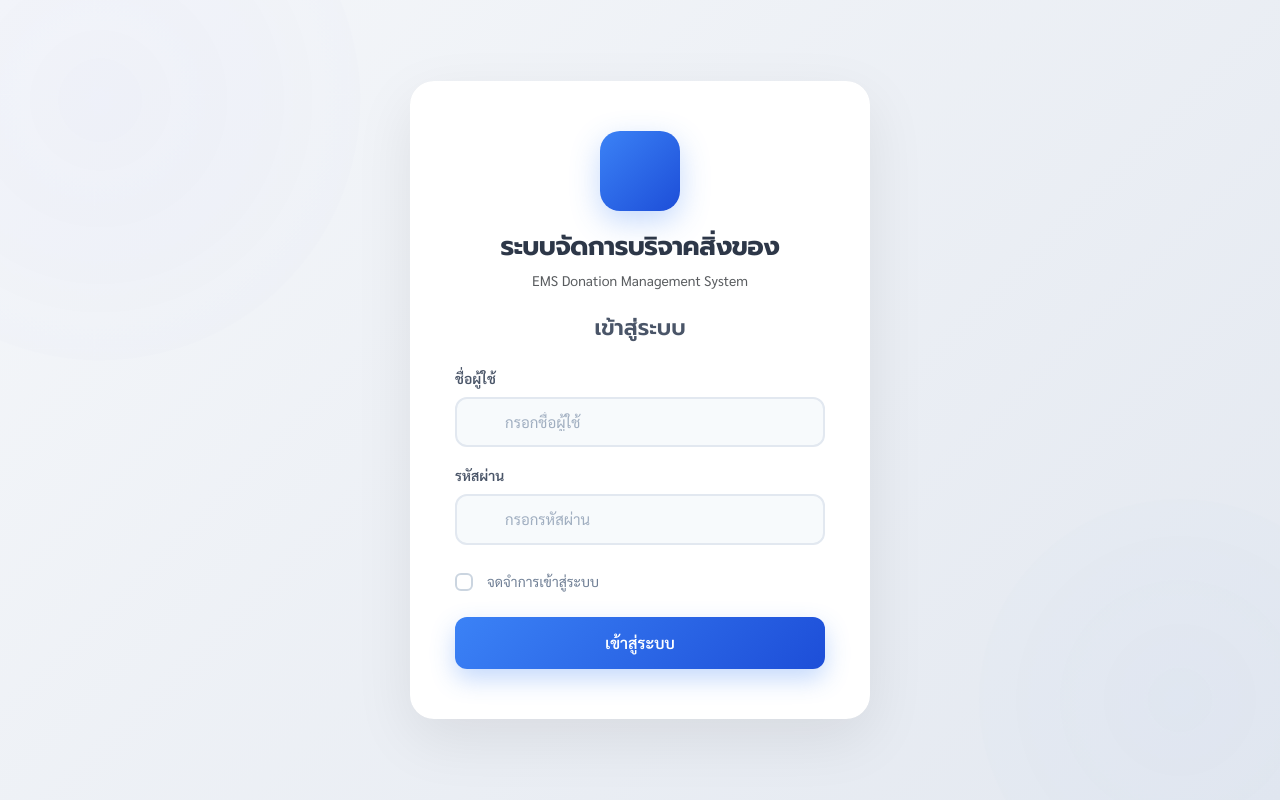
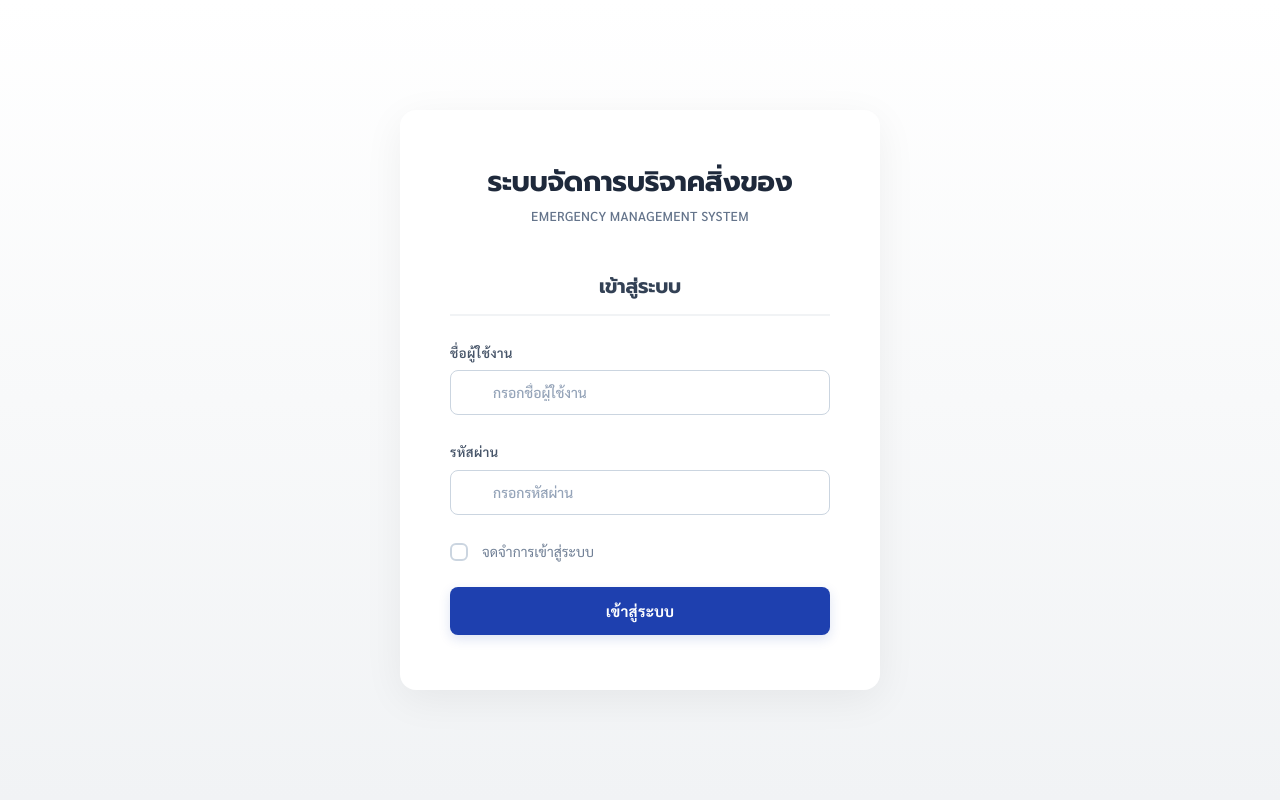
Before and after one commit to SSmikey/ems-donation, a Next.js app: page / in a window 1280 px wide. Built offline with nearby package versions, Linux system fonts and the light colour scheme.

Commit message:
Update login page to clean white Thai UI

```diff
--- a/src/app/page.tsx
+++ b/src/app/page.tsx
@@ -42,12 +42,8 @@ export default function LoginPage() {
     <div
       style={{
         minHeight: '100vh',
-        background: '#ffffff',
-        backgroundImage: `
-          linear-gradient(135deg, #f5f7fa 0%, #e3e8f0 100%),
-          repeating-linear-gradient(45deg, transparent, transparent 35px, rgba(99, 102, 241, 0.03) 35px, rgba(99, 102, 241, 0.03) 70px),
-          repeating-linear-gradient(-45deg, transparent, transparent 35px, rgba(59, 130, 246, 0.02) 35px, rgba(59, 130, 246, 0.02) 70px)
-        `,
+        background: '#f8f9fa',
+        backgroundImage: 'linear-gradient(180deg, #ffffff 0%, #f1f3f5 100%)',
         display: 'flex',
         alignItems: 'center',
         justifyContent: 'center',
@@ -55,78 +51,39 @@ export default function LoginPage() {
         position: 'relative'
       }}
     >
-      {/* Decorative elements */}
-      <div
-        style={{
-          position: 'absolute',
-          width: '500px',
-          height: '500px',
-          background: 'radial-gradient(circle, rgba(99, 102, 241, 0.05), transparent)',
-          borderRadius: '50%',
-          opacity: 0.6,
-          top: '-150px',
-          left: '-150px',
-          animation: 'pulse 4s ease-in-out infinite'
-        }}
-      ></div>
-      <div
-        style={{
-          position: 'absolute',
-          width: '400px',
-          height: '400px',
-          background: 'radial-gradient(circle, rgba(59, 130, 246, 0.05), transparent)',
-          borderRadius: '50%',
-          opacity: 0.6,
-          bottom: '-100px',
-          right: '-100px',
-          animation: 'pulse 4s ease-in-out infinite 2s'
-        }}
-      ></div>
 
       {/* Login Card */}
       <div
         className="card border-0"
         style={{
-          maxWidth: '460px',
+          maxWidth: '480px',
           width: '90%',
-          padding: '50px 45px',
+          padding: '55px 50px',
           position: 'relative',
           zIndex: 10,
           background: '#ffffff',
-          borderRadius: '24px',
-          boxShadow: '0 20px 60px rgba(0, 0, 0, 0.08), 0 0 1px rgba(0, 0, 0, 0.05)'
+          borderRadius: '16px',
+          boxShadow: '0 10px 40px rgba(0, 0, 0, 0.06)',
+          border: '1px solid #e9ecef'
         }}
       >
         {/* Logo Section */}
-        <div className="text-center mb-4">
-          <div
-            style={{
-              width: '80px',
-              height: '80px',
-              background: 'linear-gradient(135deg, #3b82f6 0%, #1d4ed8 100%)',
-              borderRadius: '20px',
-              display: 'flex',
-              alignItems: 'center',
-              justifyContent: 'center',
-              margin: '0 auto 20px',
-              boxShadow: '0 10px 30px rgba(59, 130, 246, 0.3)'
-            }}
-          >
-            <i className="bi bi-house-heart-fill" style={{ fontSize: '36px', color: '#ffffff' }}></i>
-          </div>
-          <h1 className="fw-bold mb-2" style={{ fontSize: '26px', color: '#2d3748', letterSpacing: '-0.5px' }}>
+        <div className="text-center mb-5">
+          <h1 className="fw-bold mb-2" style={{ fontSize: '28px', color: '#1e293b', letterSpacing: '-0.3px', lineHeight: '1.2' }}>
             ระบบจัดการบริจาคสิ่งของ
           </h1>
-          <p className="text-muted mb-0" style={{ fontSize: '14px' }}>
-            EMS Donation Management System
+          <p className="text-secondary mb-0" style={{ fontSize: '13px', fontWeight: '500', letterSpacing: '0.3px' }}>
+            EMERGENCY MANAGEMENT SYSTEM
           </p>
         </div>
 
         {/* Login Form */}
         <form onSubmit={handleLogin}>
-          <h2 className="text-center fw-semibold mb-4" style={{ fontSize: '22px', color: '#4a5568' }}>
-            เข้าสู่ระบบ
-          </h2>
+          <div className="mb-4 pb-3" style={{ borderBottom: '2px solid #f1f3f5' }}>
+            <h2 className="text-center fw-bold mb-0" style={{ fontSize: '20px', color: '#334155', letterSpacing: '-0.2px' }}>
+              เข้าสู่ระบบ
+            </h2>
+          </div>
 
           {error && (
             <div
@@ -146,34 +103,35 @@ export default function LoginPage() {
           )}
 
           {/* Username Input */}
-          <div className="mb-3">
-            <label className="form-label fw-semibold" style={{ fontSize: '14px', color: '#4a5568' }}>
-              ชื่อผู้ใช้
+          <div className="mb-4">
+            <label className="form-label fw-semibold mb-2" style={{ fontSize: '13px', color: '#475569', textTransform: 'uppercase', letterSpacing: '0.5px' }}>
+              ชื่อผู้ใช้งาน
             </label>
             <div className="position-relative">
               <i
-                className="bi bi-person-fill position-absolute"
+                className="bi bi-person position-absolute"
                 style={{
-                  left: '16px',
+                  left: '14px',
                   top: '50%',
                   transform: 'translateY(-50%)',
-                  color: '#a0aec0',
-                  fontSize: '18px'
+                  color: '#94a3b8',
+                  fontSize: '16px'
                 }}
               ></i>
               <input
                 type="text"
-                placeholder="กรอกชื่อผู้ใช้"
+                placeholder="กรอกชื่อผู้ใช้งาน"
                 value={username}
                 onChange={(e) => setUsername(e.target.value)}
                 className="form-control"
                 style={{
-                  background: '#f7fafc',
-                  border: '2px solid #e2e8f0',
-                  color: '#2d3748',
-                  borderRadius: '12px',
-                  padding: '12px 16px 12px 48px',
-                  fontSize: '15px'
+                  background: '#ffffff',
+                  border: '1.5px solid #cbd5e0',
+                  color: '#1e293b',
+                  borderRadius: '8px',
+                  padding: '11px 14px 11px 42px',
+                  fontSize: '14px',
+                  fontWeight: '500'
                 }}
                 required
               />
@@ -182,18 +140,18 @@ export default function LoginPage() {
 
           {/* Password Input */}
           <div className="mb-4">
-            <label className="form-label fw-semibold" style={{ fontSize: '14px', color: '#4a5568' }}>
+            <label className="form-label fw-semibold mb-2" style={{ fontSize: '13px', color: '#475569', textTransform: 'uppercase', letterSpacing: '0.5px' }}>
               รหัสผ่าน
             </label>
             <div className="position-relative">
               <i
-                className="bi bi-lock-fill position-absolute"
+                className="bi bi-lock position-absolute"
                 style={{
-                  left: '16px',
+                  left: '14px',
                   top: '50%',
                   transform: 'translateY(-50%)',
-                  color: '#a0aec0',
-                  fontSize: '18px'
+                  color: '#94a3b8',
+                  fontSize: '16px'
                 }}
               ></i>
               <input
@@ -203,12 +161,13 @@ export default function LoginPage() {
                 onChange={(e) => setPassword(e.target.value)}
                 className="form-control"
                 style={{
-                  background: '#f7fafc',
-                  border: '2px solid #e2e8f0',
-                  color: '#2d3748',
-                  borderRadius: '12px',
-                  padding: '12px 16px 12px 48px',
-                  fontSize: '15px'
+                  background: '#ffffff',
+                  border: '1.5px solid #cbd5e0',
+                  color: '#1e293b',
+                  borderRadius: '8px',
+                  padding: '11px 14px 11px 42px',
+                  fontSize: '14px',
+                  fontWeight: '500'
                 }}
                 required
               />
@@ -248,16 +207,17 @@ export default function LoginPage() {
           {/* Login Button */}
           <button
             type="submit"
-            className="btn btn-primary w-100 fw-semibold"
+            className="btn btn-primary w-100 fw-bold"
             disabled={loading}
             style={{
-              background: 'linear-gradient(135deg, #3b82f6 0%, #1d4ed8 100%)',
+              background: '#1e40af',
               border: 'none',
-              padding: '14px',
-              fontSize: '16px',
-              borderRadius: '12px',
-              boxShadow: '0 10px 25px rgba(59, 130, 246, 0.3)',
-              transition: 'all 0.3s ease'
+              padding: '13px',
+              fontSize: '15px',
+              borderRadius: '8px',
+              boxShadow: '0 4px 12px rgba(30, 64, 175, 0.15)',
+              transition: 'all 0.2s ease',
+              letterSpacing: '0.3px'
             }}
           >
             {loading ? (
@@ -269,58 +229,47 @@ export default function LoginPage() {
               'เข้าสู่ระบบ'
             )}
           </button>
-        </form>
-      </div>
+        </form >
+      </div >
 
       <style>{`
-        @keyframes pulse {
-          0%, 100% {
-            transform: scale(1);
-            opacity: 0.5;
-          }
-          50% {
-            transform: scale(1.05);
-            opacity: 0.6;
-          }
-        }
-
         input::placeholder {
-          color: #a0aec0 !important;
+          color: #94a3b8 !important;
         }
 
         input:focus {
           background: #ffffff !important;
-          border-color: #3b82f6 !important;
-          box-shadow: 0 0 0 3px rgba(59, 130, 246, 0.1) !important;
-          color: #2d3748 !important;
+          border-color: #1e40af !important;
+          box-shadow: 0 0 0 3px rgba(30, 64, 175, 0.08) !important;
+          color: #1e293b !important;
         }
 
         .form-check-input:checked {
-          background-color: #3b82f6 !important;
-          border-color: #3b82f6 !important;
+          background-color: #1e40af !important;
+          border-color: #1e40af !important;
         }
 
         .form-check-input:focus {
-          border-color: #3b82f6 !important;
-          box-shadow: 0 0 0 3px rgba(59, 130, 246, 0.1) !important;
+          border-color: #1e40af !important;
+          box-shadow: 0 0 0 3px rgba(30, 64, 175, 0.08) !important;
         }
 
         .btn-primary:hover:not(:disabled) {
-          background: linear-gradient(135deg, #2563eb 0%, #1e40af 100%) !important;
-          transform: translateY(-2px);
-          box-shadow: 0 15px 35px rgba(59, 130, 246, 0.4) !important;
+          background: #1e3a8a !important;
+          transform: translateY(-1px);
+          box-shadow: 0 6px 16px rgba(30, 64, 175, 0.2) !important;
         }
 
         .btn-primary:active:not(:disabled) {
           transform: translateY(0);
-          box-shadow: 0 5px 15px rgba(59, 130, 246, 0.3) !important;
+          box-shadow: 0 2px 8px rgba(30, 64, 175, 0.15) !important;
         }
 
         .btn-primary:disabled {
-          opacity: 0.7;
+          opacity: 0.6;
           cursor: not-allowed;
         }
       `}</style>
-    </div>
+    </div >
   );
 }
```
